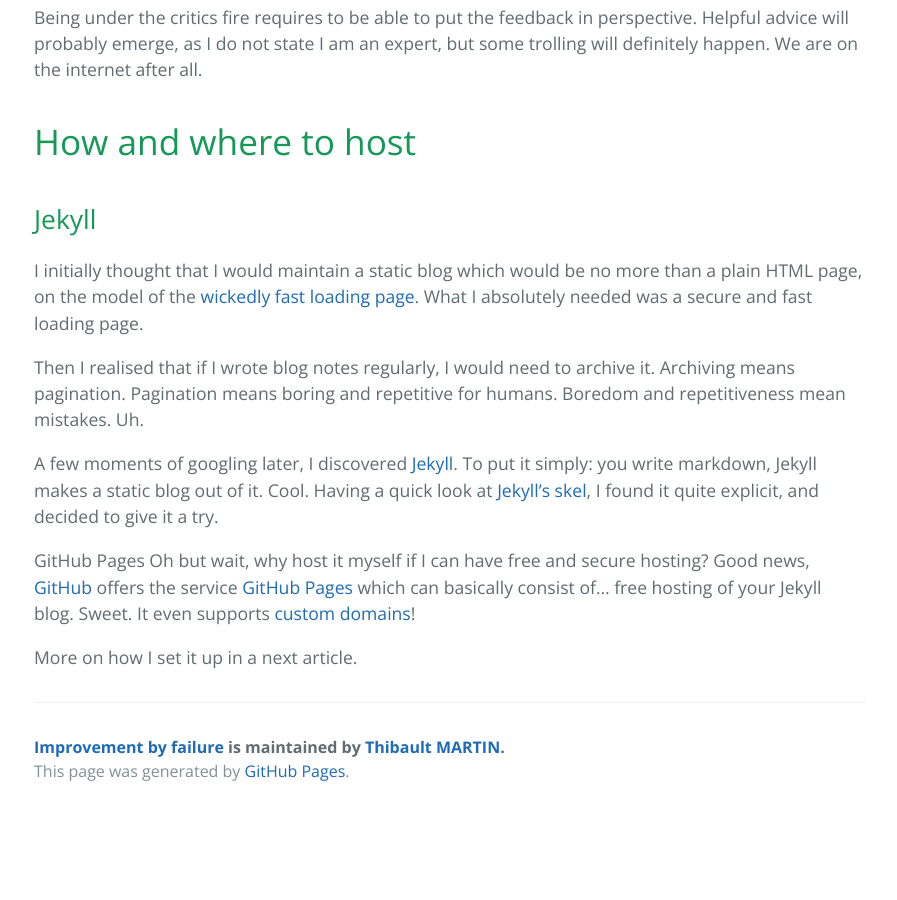
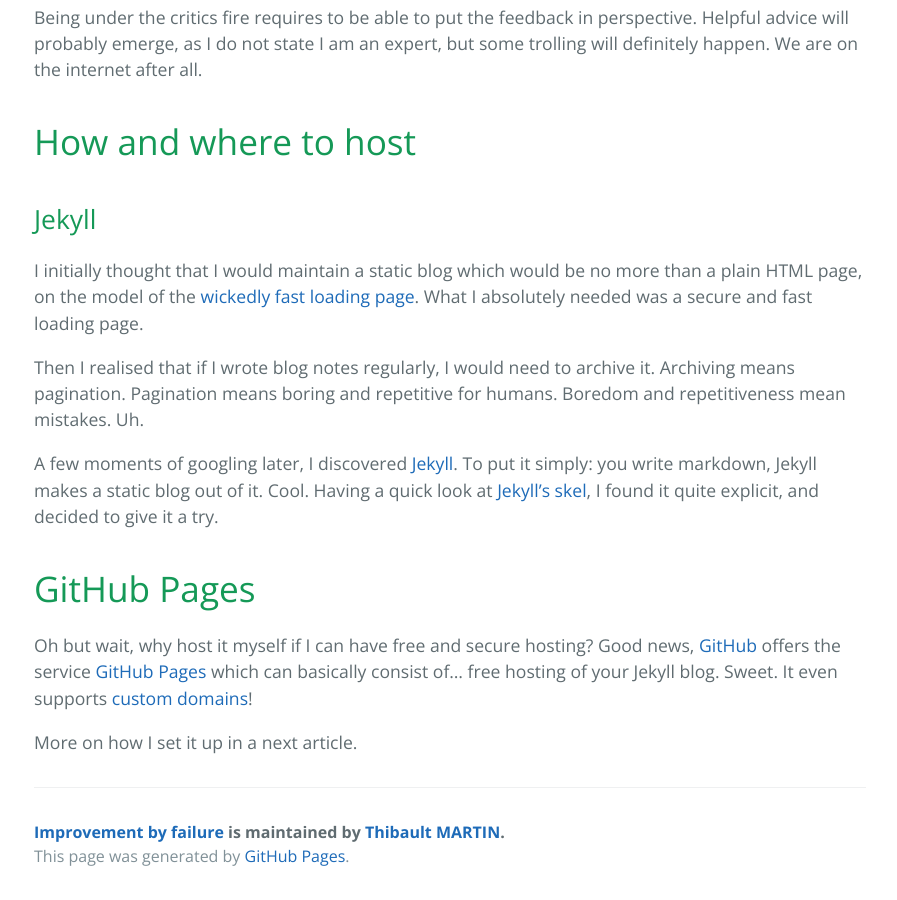
Before and after one commit to thibaultamartin/thibaultamartin.github.io, a Jekyll site: the page built from _posts/2017-06-14-maintaining-a-blog.markdown, in a window 1280 px wide and 900 px high, scrolled down 1070 px. Shown: the whole window, without its empty margins (190-1087 px from the left). Built offline with Jekyll 4.4.1, drawn with Linux system fonts in a browser that asks for light colours; before the commit the page ends 1885 px from its top, so only the background shows below that.

Commit message:
Correct a malformed title in article from 2017-06-14

```diff
--- a/_posts/2017-06-14-maintaining-a-blog.markdown
+++ b/_posts/2017-06-14-maintaining-a-blog.markdown
@@ -27,7 +27,7 @@
 
 A few moments of googling later, I discovered [Jekyll][2]. To put it simply: you write markdown, Jekyll makes a static blog out of it. Cool. Having a quick look at [Jekyll's skel][3], I found it quite explicit, and decided to give it a try.
 
-GitHub Pages
+# GitHub Pages
 Oh but wait, why host it myself if I can have free and secure hosting? Good news, [GitHub][4] offers the service [GitHub Pages][5] which can basically consist of… free hosting of your Jekyll blog. Sweet. It even supports [custom domains][6]!
 
 More on how I set it up in a next article.
```
